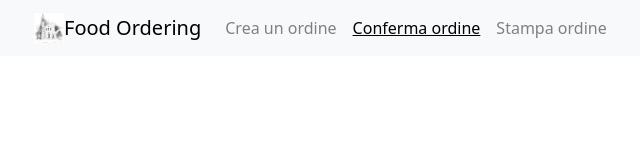
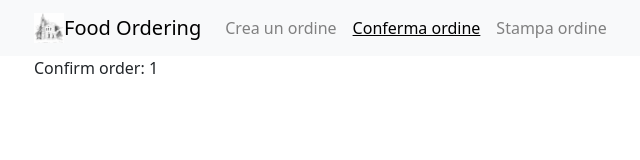
Before and after one commit to RiccardoTonioloDev/FOAMS, a React (Vite) app in the folder frontend-admin/: page /confirm/1 in a window 1280 px wide. Shown: the top 160 px of the page, without its empty margins (48-688 px from the left). Built offline with nearby package versions, Linux system fonts and the light colour scheme.

Commit message:
Added a confirm order route, to fetch based on URL parameters.

```diff
--- a/frontend-admin/src/App.tsx
+++ b/frontend-admin/src/App.tsx
@@ -1,5 +1,6 @@
 import 'bootstrap/dist/css/bootstrap.min.css';
 import { Navigate, Route, Routes } from 'react-router-dom';
+import ConfirmOrderId from './components/pages/confirmOrderId';
 import Order from './components/pages/order';
 function App() {
     return (
@@ -8,6 +9,7 @@ function App() {
                 <Route path="/" element={<Navigate to="/order" replace />} />
                 <Route path="/order" element={<Order />} />
                 <Route path="/confirm" element={<div>Confirm</div>} />
+                <Route path="/confirm/:orderId" element={<ConfirmOrderId />} />
                 <Route path="/stampa" element={<div>Stampa</div>} />
             </Routes>
         </>
--- /dev/null
+++ b/frontend-admin/src/components/pages/confirmOrderId.tsx
@@ -0,0 +1,12 @@
+import { useParams } from 'react-router-dom';
+
+type paramsType = {
+    orderId: string;
+};
+
+const ConfirmOrderId = () => {
+    const params = useParams<paramsType>();
+
+    return <div>Confirm order: {params.orderId}</div>;
+};
+export default ConfirmOrderId;
```
